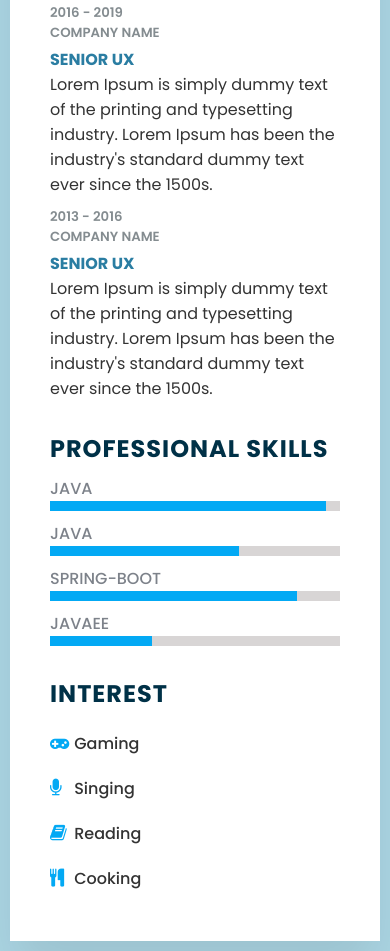
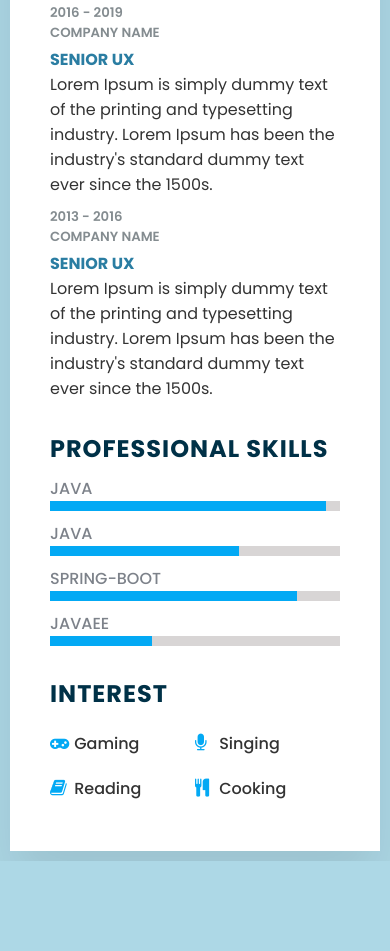
Before and after one commit to OlegGumush/Bootcamp, a plain HTML site: page Projects/Pikachu-Resume/index.html in a window 390 px wide. Shown: the part 1581-2532 px from the top of the page. After the commit the page ends 2442 px from the top, so only its background shows below. Drawn offline with Linux system fonts and the light colour scheme.

Commit message:
change interest

```diff
--- a/Projects/Pikachu-Resume/style.css
+++ b/Projects/Pikachu-Resume/style.css
@@ -281,7 +281,7 @@ body {
     }
 
     .about-interest ul {
-        grid-template-columns: repeat(1, 1fr);
+        grid-template-columns: repeat(2, 1fr);
     }
 
     .about-skills .box {
```
